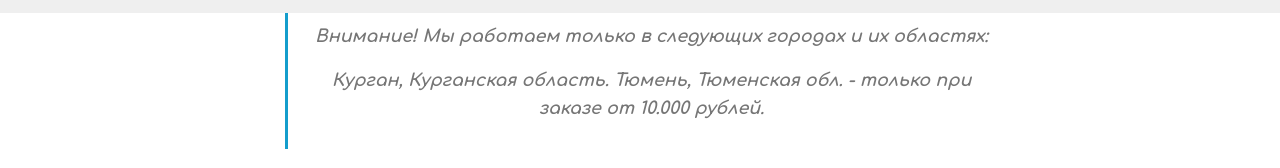
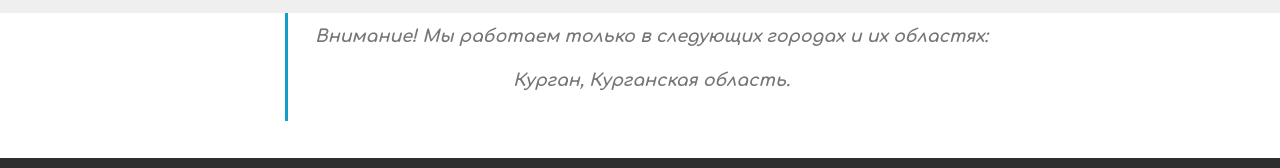
Before and after one commit to Andrew1488Dedushka/Electrics, a plain HTML site: page index.html in a window 1280 px wide. Shown: the part 1421-1589 px from the top of the page. Drawn offline with Linux system fonts and the light colour scheme; a script that the page names is missing; files whose address does not match are found by name.

Commit message:
Update index.html

```diff
--- a/index.html
+++ b/index.html
@@ -231,7 +231,7 @@ VK.Widgets.CommunityMessages("vk_community_messages", 175290836, {expanded: "1",
     <div class="container">
         <div class="media-container-row">
             <div class="mbr-text col-12 col-md-8 mbr-fonts-style display-5">
-                <blockquote><p><strong>Внимание! Мы работаем только в следующих городах и их областях:</strong></p><p><strong>Курган, Курганская область. Тюмень, Тюменская обл. - только при заказе от 10.000 рублей.</strong></p></blockquote>
+                <blockquote><p><strong>Внимание! Мы работаем только в следующих городах и их областях:</strong></p><p><strong>Курган, Курганская область.</strong></p></blockquote>
             </div>
         </div>
     </div>
```
